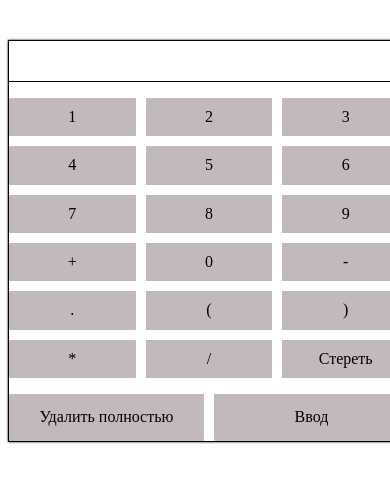
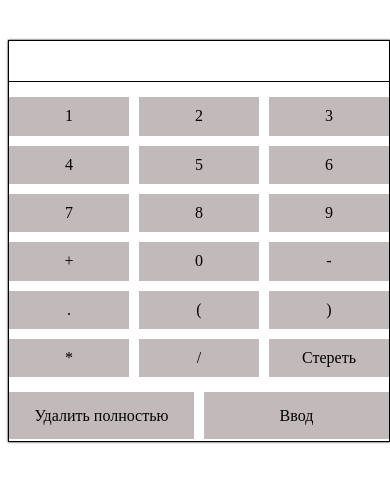
Before and after one commit to DImon1809/simple--calculator, a plain HTML site: page index.html in a window 390 px wide. Drawn offline with Linux system fonts and the light colour scheme.

Commit message:
Update style.css

```diff
--- a/style.css
+++ b/style.css
@@ -14,6 +14,13 @@ p {
   border: solid var(--default-color) 1px;
   box-shadow: 0px 0px 2px 0px var(--default-color);
   margin: 40px auto;
+}
+
+@media (max-width: 500px){
+  .body-calc {
+  width: 380px;
+  height: 400px;
+  }
 }
 
 .display-data {
```
